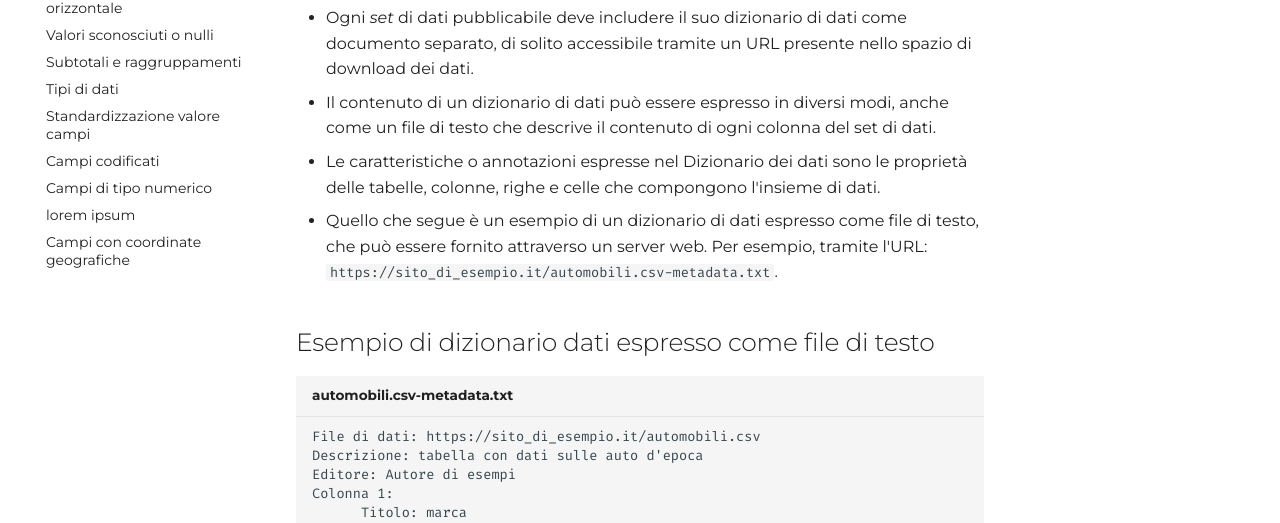
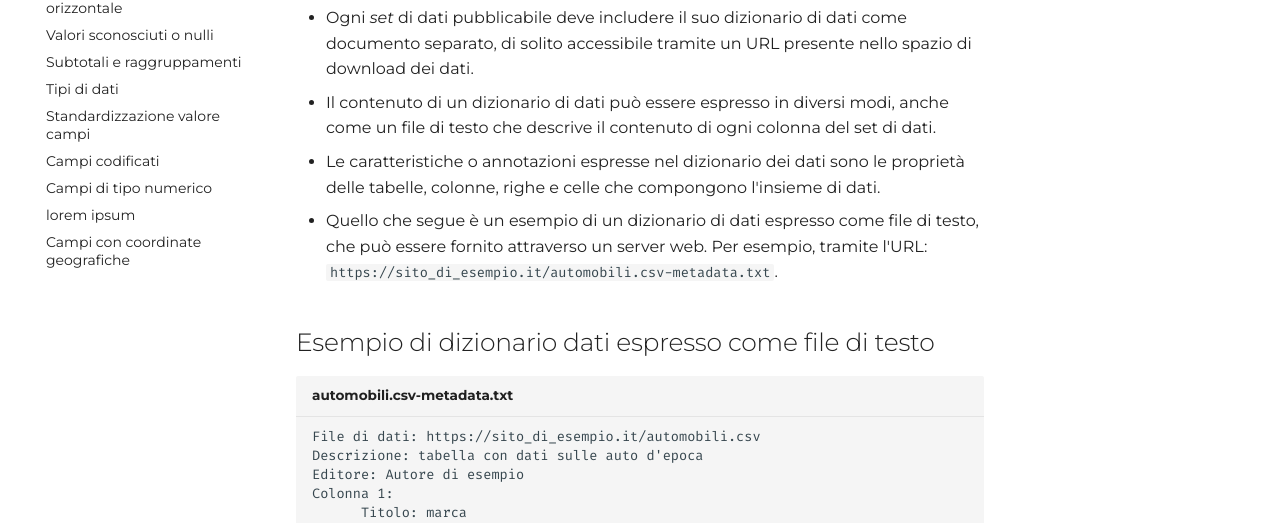
Before and after one commit to ondata/guidaPraticaPubblicazioneCSV, an MkDocs documentation site: the page built from docs/guida/dizionario_dati.md, in a window 1280 px wide and 1400 px high. Shown: the part 417-940 px from the top of the window. Built offline with MkDocs 1.6.1 and Material for MkDocs 9.7.7, drawn with Linux system fonts in a browser that asks for light colours; comment, search, counter and statistics services are not loaded; some of the changed text lies outside the part shown.

Commit message:
prima parte revisione

````diff
--- a/docs/guida/dizionario_dati.md
+++ b/docs/guida/dizionario_dati.md
@@ -11,7 +11,7 @@
 - Il suo scopo è quello di garantire che la struttura del *set* di dati sia definita in termini facilmente comprensibili dagli utenti.
 - Ogni *set* di dati pubblicabile deve includere il suo dizionario di dati come documento separato, di solito accessibile tramite un URL presente nello spazio di download dei dati.
 - Il contenuto di un dizionario di dati può essere espresso in diversi modi, anche come un file di testo che descrive il contenuto di ogni colonna del set di dati.
-- Le caratteristiche o annotazioni espresse nel Dizionario dei dati sono le proprietà delle tabelle, colonne, righe e celle che compongono l'insieme di dati.
+- Le caratteristiche o annotazioni espresse nel dizionario dei dati sono le proprietà delle tabelle, colonne, righe e celle che compongono l'insieme di dati.
 - Quello che segue è un esempio di un dizionario di dati espresso come file di testo, che può essere fornito attraverso un server web. Per esempio, tramite l'URL: `https://sito_di_esempio.it/automobili.csv-metadata.txt`.
 
 
@@ -20,7 +20,7 @@
 ``` title="automobili.csv-metadata.txt"
 File di dati: https://sito_di_esempio.it/automobili.csv
 Descrizione: tabella con dati sulle auto d'epoca
-Editore: Autore di esempi
+Editore: Autore di esempio
 Colonna 1:
       Titolo: marca
       Descrizione: Questo campo contiene informazioni sulla marca e il modello di ogni veicolo.
@@ -35,7 +35,7 @@
       Tipo di dati: intero
 Colonna 4:
       Titolo: consumo
-      Descrizione: Questo campo contiene informazioni sul consumo medio di ogni veicolo, misurato in litri / 100 km.
+      Descrizione: Questo campo contiene informazioni sul consumo medio di ogni veicolo, misurato in litri/100 km.
       Tipo di dati: decimale
 Colonna 5:
       Titolo: potenza
@@ -46,7 +46,6 @@
       Descrizione: Questo campo contiene dati sull'accelerazione di ogni veicolo, misurata in m/sec2.
       Tipo di dati: decimale
 ```
-
 
 - È buona pratica che il dizionario dei dati sia espresso in un formato *machine readable*, ad esempio [`JSON`](https://www.w3schools.com/js/js_json_intro.asp) o [`JSON-LD`](https://www.w3.org/TR/json-ld11/), utilizzando un vocabolario standardizzato per definire ciascuna delle caratteristiche o annotazioni su ciascuno degli elementi del file di dati.
 - In alcune piattaforme Open Data, ad esempio quelle implementate con [CKAN](https://ckan.org/), il dizionario dei dati è specificato come una sezione associata a ciascuna risorsa in un set di dati.
````
